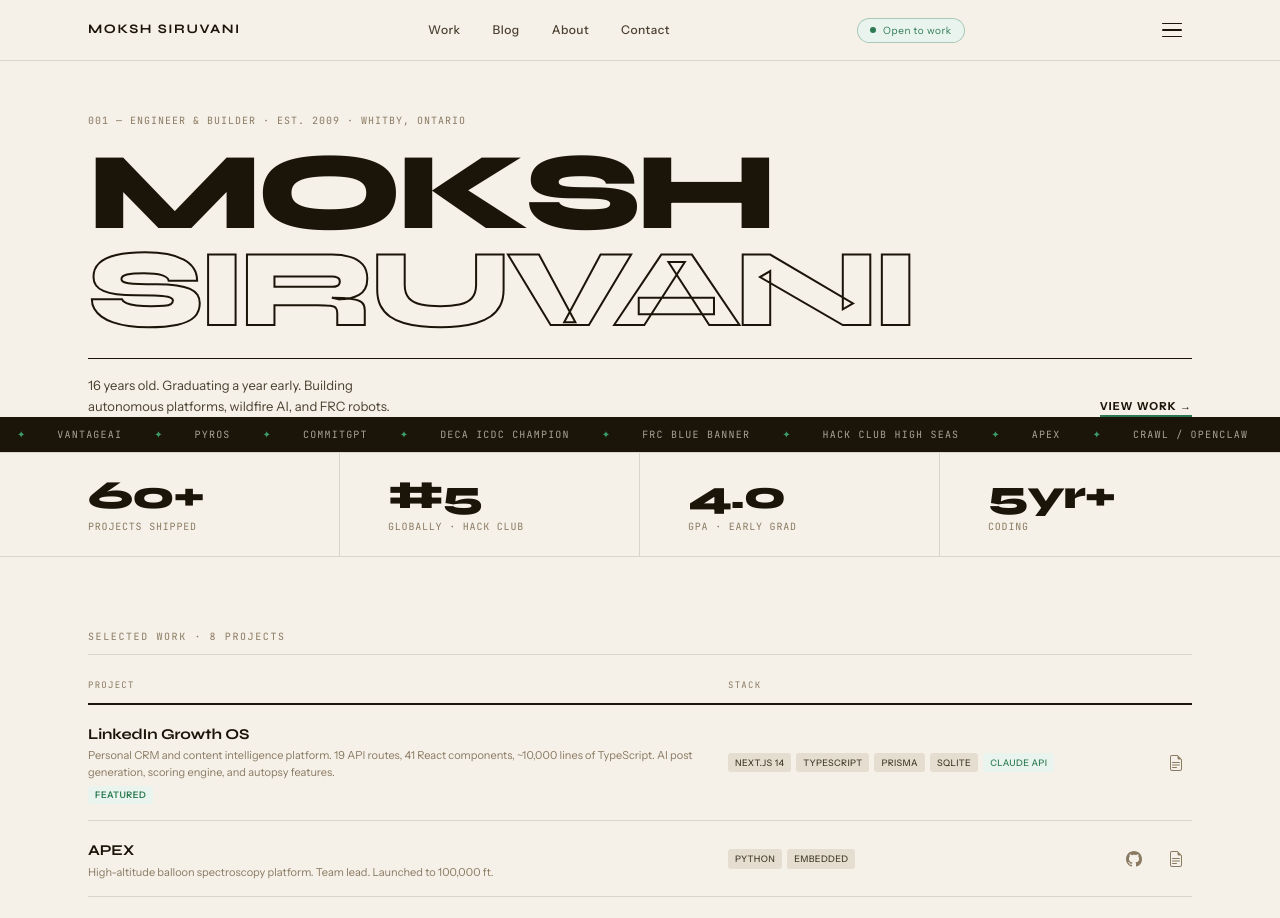
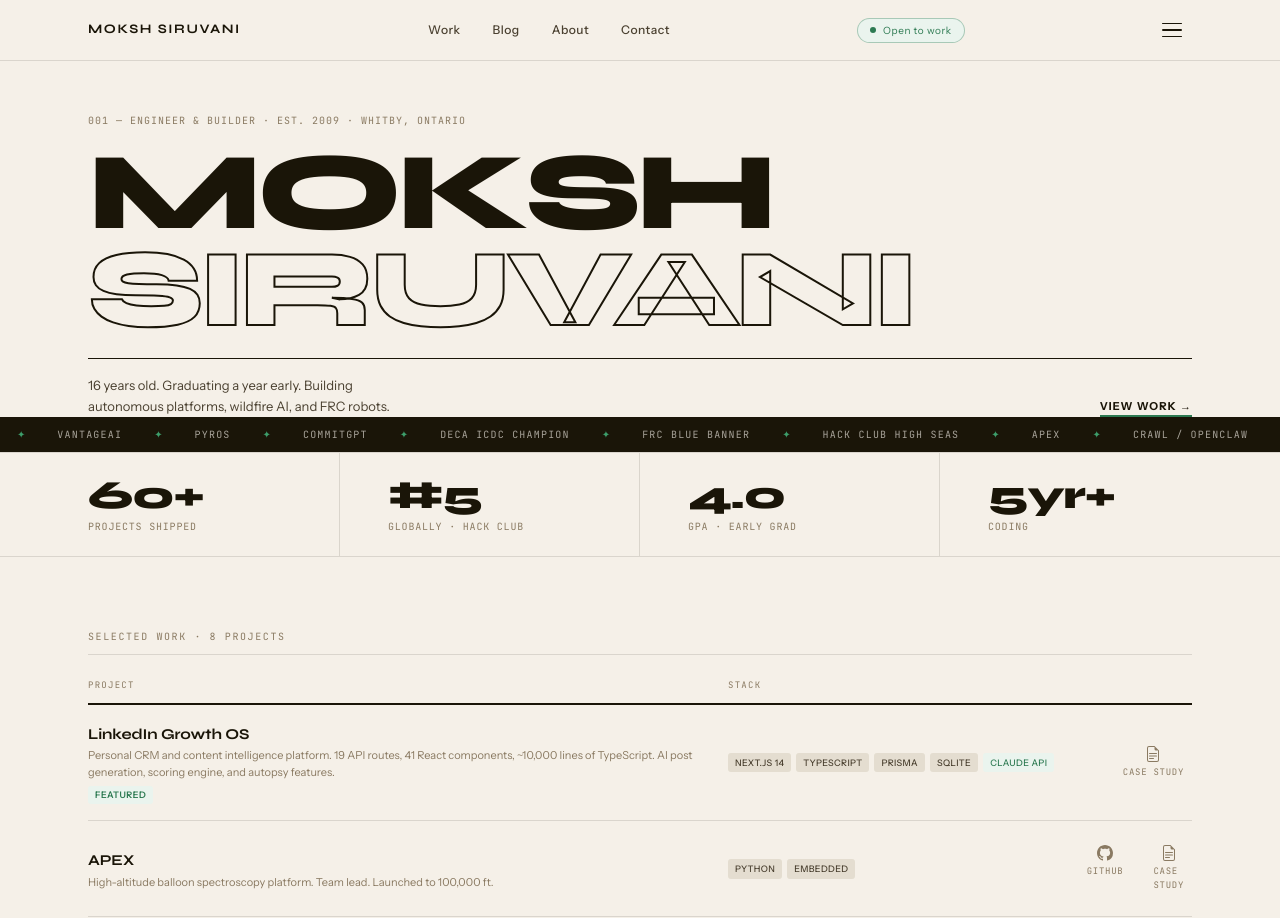
Before and after one commit to broiisapro/mywebsite, a Next.js app: page / in a window 1280 px wide. Shown: the top 918 px of the page. Built offline with nearby package versions, Linux system fonts and the light colour scheme.

Commit message:
Let me analyze this git diff to understand what changes were made:
1. **Import changes:**
   - Removed `useState` from React import
   - Removed `AnimatePresence` from framer-motion import

2. **Style changes:**

```diff
--- a/src/components/Work.tsx
+++ b/src/components/Work.tsx
@@ -1,8 +1,8 @@
 'use client'
 
-import React, { useRef, useState } from 'react'
+import { useRef } from 'react'
 import Link from 'next/link'
-import { motion, useInView, AnimatePresence } from 'framer-motion'
+import { motion, useInView } from 'framer-motion'
 import { projects, type Project } from '@/data/portfolio'
 
 const AI_TAG_RE = /ai|llm|cv|voice|fine.?tun|claude|gpt|vision/i
@@ -143,22 +143,12 @@ export default function Work() {
   )
 }
 
-const tooltipStyle: React.CSSProperties = {
-  position: 'absolute',
-  top: 'calc(100% + 4px)',
-  left: '50%',
-  transform: 'translateX(-50%)',
+const iconLabelStyle = {
   fontFamily: 'var(--font-mono)',
   fontSize: 9,
   letterSpacing: '0.08em',
-  textTransform: 'uppercase',
+  textTransform: 'uppercase' as const,
   color: 'var(--ink3)',
-  whiteSpace: 'nowrap',
-  background: 'var(--bg)',
-  border: '0.5px solid var(--border)',
-  borderRadius: 3,
-  padding: '2px 6px',
-  pointerEvents: 'none',
 }
 
 function ProjectRow({
@@ -170,9 +160,6 @@ function ProjectRow({
   index: number
   inView: boolean
 }) {
-  const [ghHovered, setGhHovered] = useState(false)
-  const [blogHovered, setBlogHovered] = useState(false)
-
   return (
     <motion.div
       initial={{ opacity: 0, y: 16 }}
@@ -307,80 +294,58 @@ function ProjectRow({
       </div>
 
       {/* Right: icon pair */}
-      <div style={{ display: 'flex', justifyContent: 'flex-end', alignItems: 'center', gap: 10 }}>
+      <div style={{ display: 'flex', justifyContent: 'flex-end', alignItems: 'flex-start', gap: 14 }}>
         {project.github && (
-          <div
-            style={{ position: 'relative' }}
-            onMouseEnter={() => setGhHovered(true)}
-            onMouseLeave={() => setGhHovered(false)}
-          >
           <a
             href={project.github}
             target="_blank"
             rel="noopener noreferrer"
             aria-label={`${project.name} on GitHub`}
             style={{
-                display: 'inline-flex',
+              display: 'flex',
+              flexDirection: 'column',
               alignItems: 'center',
-                justifyContent: 'center',
+              gap: 4,
               padding: 8,
-                color: ghHovered ? 'var(--ink)' : 'var(--ink3)',
+              color: 'var(--ink3)',
               textDecoration: 'none',
               transition: 'color 0.2s ease',
             }}
+            onMouseEnter={(e) => {
+              ;(e.currentTarget as HTMLAnchorElement).style.color = 'var(--ink)'
+            }}
+            onMouseLeave={(e) => {
+              ;(e.currentTarget as HTMLAnchorElement).style.color = 'var(--ink3)'
+            }}
           >
             <GitHubIcon />
+            <span style={iconLabelStyle}>GitHub</span>
           </a>
-            <AnimatePresence>
-              {ghHovered && (
-                <motion.span
-                  initial={{ opacity: 0, y: -2 }}
-                  animate={{ opacity: 1, y: 0 }}
-                  exit={{ opacity: 0, y: -2 }}
-                  transition={{ duration: 0.15 }}
-                  style={tooltipStyle}
-                >
-                  GitHub
-                </motion.span>
-              )}
-            </AnimatePresence>
-          </div>
         )}
         {project.blogSlug && (
-          <div
-            style={{ position: 'relative' }}
-            onMouseEnter={() => setBlogHovered(true)}
-            onMouseLeave={() => setBlogHovered(false)}
-          >
           <Link
             href={`/blog/${project.blogSlug}`}
             aria-label={`${project.name} case study`}
             style={{
-                display: 'inline-flex',
+              display: 'flex',
+              flexDirection: 'column',
               alignItems: 'center',
-                justifyContent: 'center',
+              gap: 4,
               padding: 8,
-                color: blogHovered ? 'var(--acc)' : 'var(--ink3)',
+              color: 'var(--ink3)',
               textDecoration: 'none',
               transition: 'color 0.2s ease',
             }}
+            onMouseEnter={(e) => {
+              ;(e.currentTarget as HTMLAnchorElement).style.color = 'var(--acc)'
+            }}
+            onMouseLeave={(e) => {
+              ;(e.currentTarget as HTMLAnchorElement).style.color = 'var(--ink3)'
+            }}
           >
             <BlogIcon />
+            <span style={iconLabelStyle}>Case study</span>
           </Link>
-            <AnimatePresence>
-              {blogHovered && (
-                <motion.span
-                  initial={{ opacity: 0, y: -2 }}
-                  animate={{ opacity: 1, y: 0 }}
-                  exit={{ opacity: 0, y: -2 }}
-                  transition={{ duration: 0.15 }}
-                  style={tooltipStyle}
-                >
-                  Case study
-                </motion.span>
-              )}
-            </AnimatePresence>
-          </div>
         )}
       </div>
     </motion.div>
```
Lines whose indentation alone changed are shown as unchanged.
